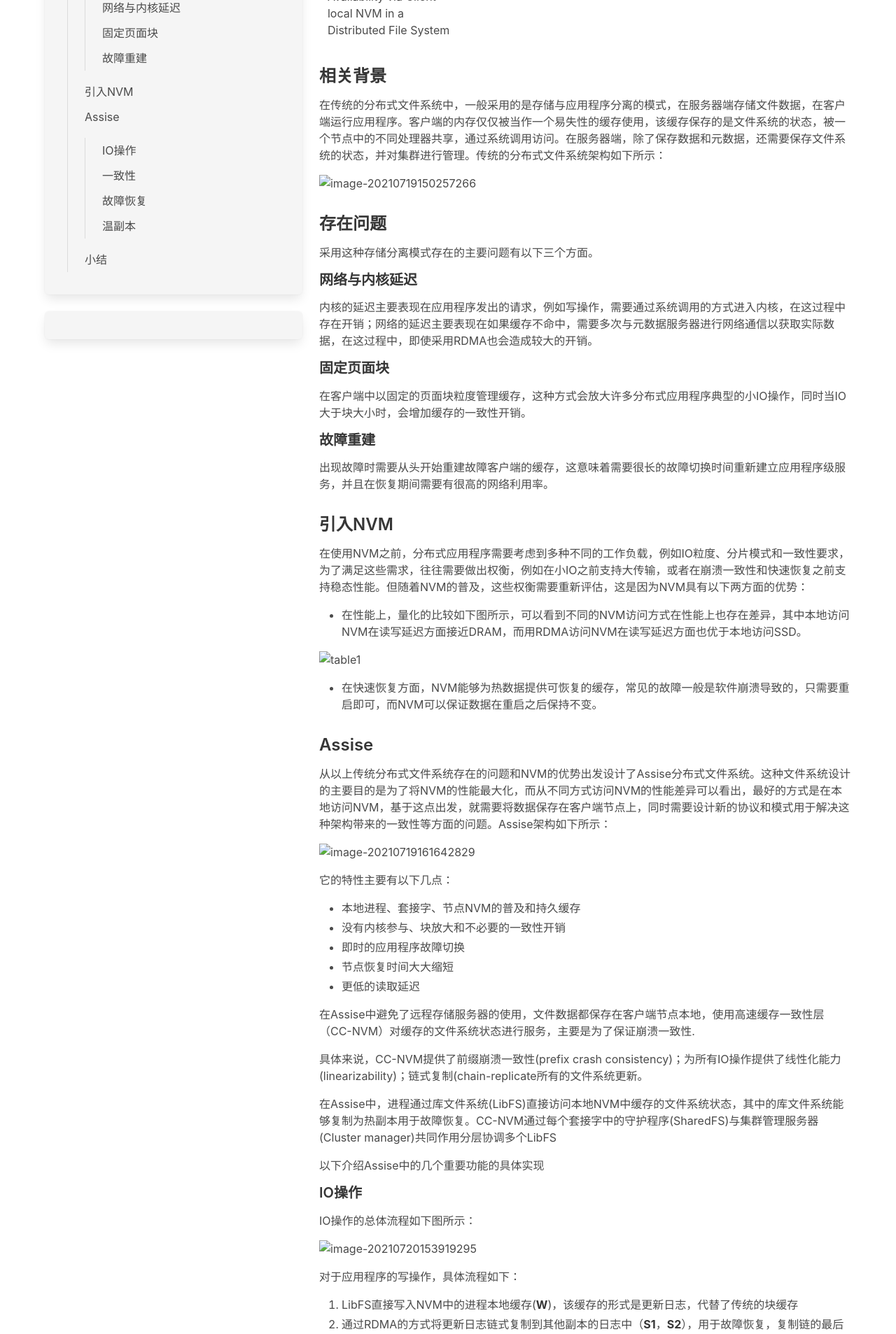
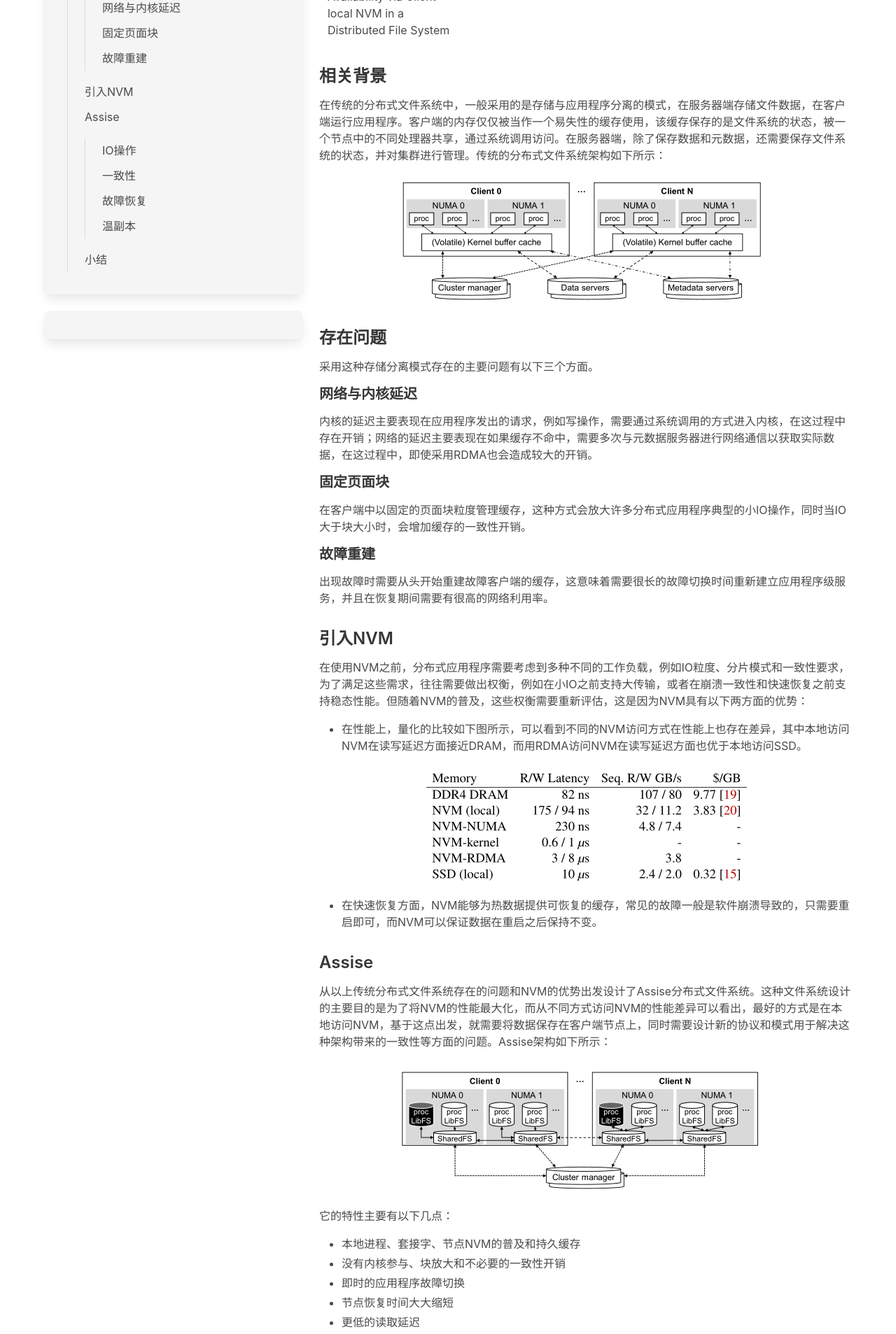
Before and after one commit to haslaboratory/haslaboratory.github.io, a Jekyll site: the page built from _posts/2021-07-23-osdi20-note.md, in a window 1280 px wide. Shown: the part 473-2380 px from the top of the page at 70% size. Built offline with Jekyll 4.4.1, drawn with Linux system fonts in a browser that asks for light colours; nearby versions of some CDN libraries; our own code applies the rules of GitHub Pages for plain Markdown files; library files that are not in the unit come from our copies.

Commit message:
change pic path of osdi20-note

```diff
--- a/_posts/2021-07-23-osdi20-note.md
+++ b/_posts/2021-07-23-osdi20-note.md
@@ -9,7 +9,7 @@
 
 在传统的分布式文件系统中，一般采用的是存储与应用程序分离的模式，在服务器端存储文件数据，在客户端运行应用程序。客户端的内存仅仅被当作一个易失性的缓存使用，该缓存保存的是文件系统的状态，被一个节点中的不同处理器共享，通过系统调用访问。在服务器端，除了保存数据和元数据，还需要保存文件系统的状态，并对集群进行管理。传统的分布式文件系统架构如下所示：
 
-![image-20210719150257266](.\2021-07-23-osdi20-note\traditionalFS.png)
+![image-20210719150257266](..\images\2021-07-23-osdi20-note\traditionalFS.png)
 
 ### 存在问题
 
@@ -33,7 +33,7 @@
 
 - 在性能上，量化的比较如下图所示，可以看到不同的NVM访问方式在性能上也存在差异，其中本地访问NVM在读写延迟方面接近DRAM，而用RDMA访问NVM在读写延迟方面也优于本地访问SSD。
 
-![table1](.\2021-07-23-osdi20-note\table1.png)
+![table1](..\images\2021-07-23-osdi20-note\table1.png)
 
 - 在快速恢复方面，NVM能够为热数据提供可恢复的缓存，常见的故障一般是软件崩溃导致的，只需要重启即可，而NVM可以保证数据在重启之后保持不变。
 
@@ -41,7 +41,7 @@
 
 从以上传统分布式文件系统存在的问题和NVM的优势出发设计了Assise分布式文件系统。这种文件系统设计的主要目的是为了将NVM的性能最大化，而从不同方式访问NVM的性能差异可以看出，最好的方式是在本地访问NVM，基于这点出发，就需要将数据保存在客户端节点上，同时需要设计新的协议和模式用于解决这种架构带来的一致性等方面的问题。Assise架构如下所示：
 
-![image-20210719161642829](.\2021-07-23-osdi20-note\Assise.png)
+![image-20210719161642829](..\images\2021-07-23-osdi20-note\Assise.png)
 
 它的特性主要有以下几点：
 
@@ -63,7 +63,7 @@
 
 IO操作的总体流程如下图所示：
 
-![image-20210720153919295](.\2021-07-23-osdi20-note\IO_path.png)
+![image-20210720153919295](..\images\2021-07-23-osdi20-note\IO_path.png)
 
 对于应用程序的写操作，具体流程如下：
 
```
